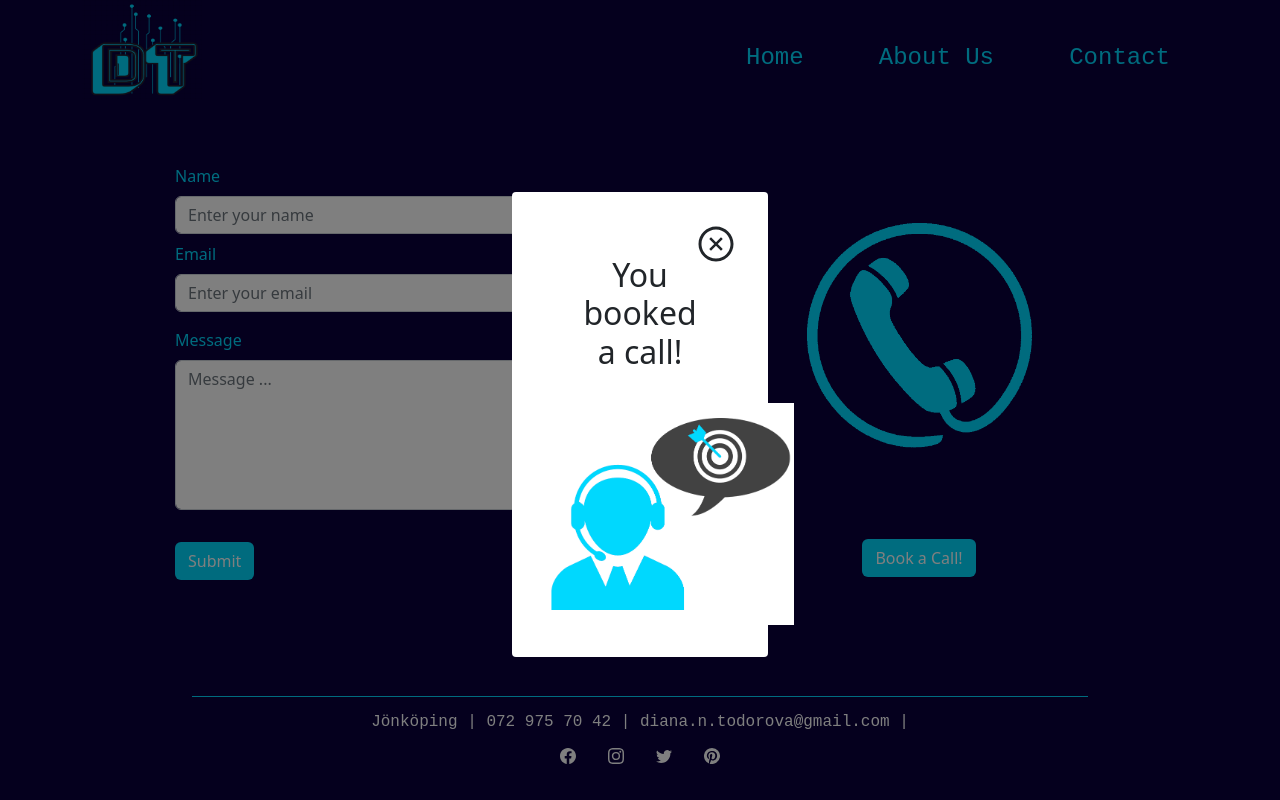
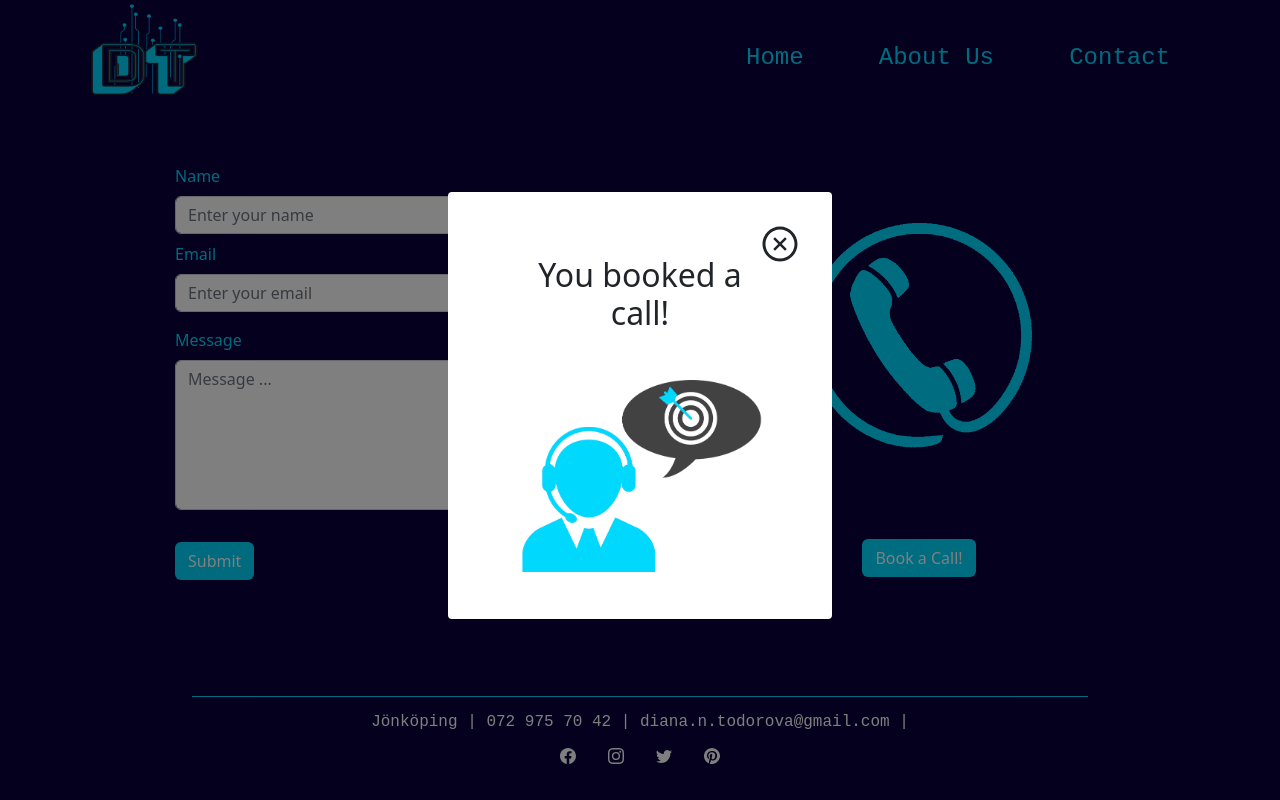
Before and after one commit to DianaNTodorova/React-Portfolio-, a React (Create React App) app: page /contact in a window 1280 px wide. Both pictures are taken after a click on the button "Book a Call!". Built offline with nearby package versions, Linux system fonts and the light colour scheme.

Commit message:
changiing css

```diff
--- a/src/components/Contact.js
+++ b/src/components/Contact.js
@@ -17,7 +17,7 @@ const Contact = () => {
 
   return (
     <div className="container-body">
-      <div class="container d-flex justify-content-around pt-5 align-items-start">
+      <div class="container d-flex justify-content-around pt-5 pb-5 align-items-start">
         <form onSubmit={handleSubmit} className="col-sm-4">
           <div className="form-group">
             <label className="form-label mt-3" style={{ color: '#00d8fe' }}>
--- a/src/index.css
+++ b/src/index.css
@@ -169,7 +169,7 @@ p {
   margin: 15% auto;
   background-color: white !important;
   border-radius: 0.25rem;
-  width: 20vw;
+  width: 30vw;
   min-height: 30vh;
   padding: 2rem;
   position: relative;
```
